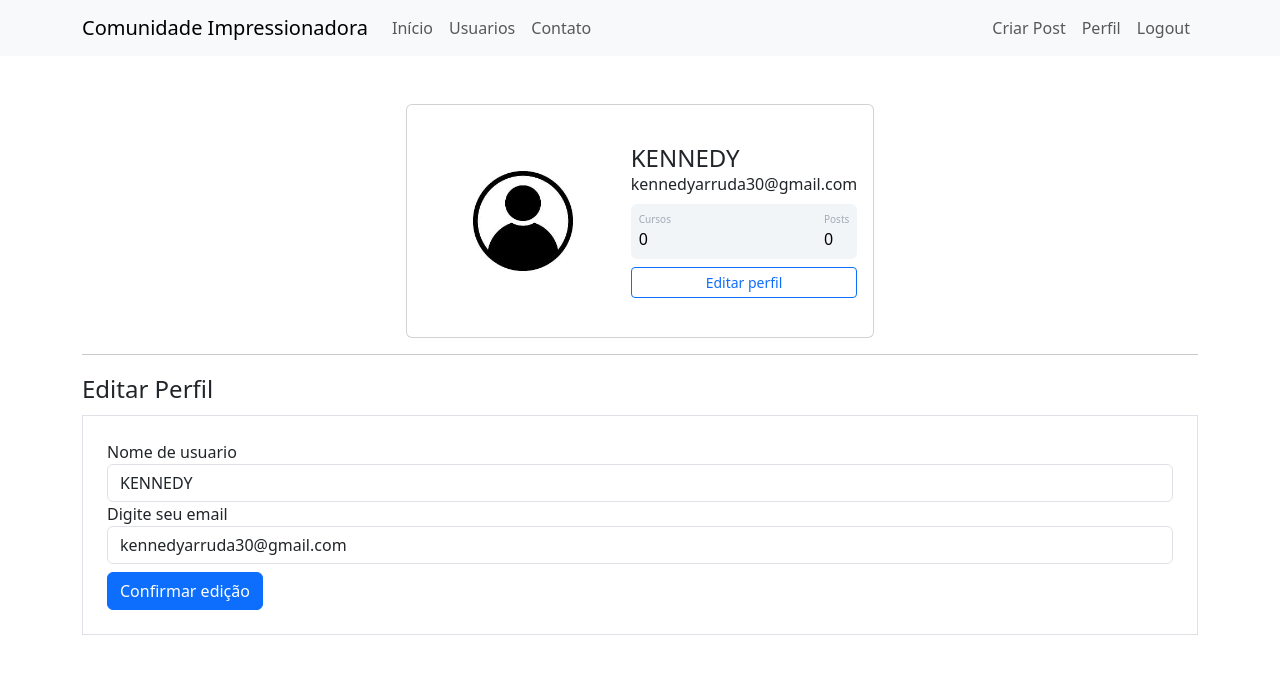
After one commit to Kennedy7Sa/site_com_flask, a Flask app: page /perfil/editar in a window 1280 px wide. The commit adds this page. Shown: the top 674 px of the page. Run offline with Flask 3, Linux system fonts and the light colour scheme; a user stored in the database is signed in.

Commit message:
formulario de edição de perfil

```diff
--- a/comunidadeimpressionadora/forms.py
+++ b/comunidadeimpressionadora/forms.py
@@ -2,6 +2,7 @@ from flask_wtf import FlaskForm #pra criar o formulario
 from wtforms import StringField,PasswordField,SubmitField,BooleanField # criar campos do formulario
 from wtforms.validators import DataRequired,Length,Email,ValidationError,EqualTo #validar campos
 from comunidadeimpressionadora.models import Usuario
+from flask_login import current_user
 
 class FormCriarConta(FlaskForm):
     username= StringField('Nome de usuario',validators=[DataRequired()])
@@ -22,3 +23,15 @@ class FormLogin(FlaskForm):
     senha = PasswordField('Digite sua senha',validators=[DataRequired(),Length(6,20)])
     lembrar_dados = BooleanField('Lembrar dados de acesso')
     botao_submit_logar = SubmitField('Fazer login')
+
+
+class FormEditarPerfil(FlaskForm):
+    username= StringField('Nome de usuario',validators=[DataRequired()])
+    email= StringField('Digite seu email',validators=[DataRequired(),Email()])
+    botao_submit_editarPerfil = SubmitField('Confirmar edição')
+
+    def validate_email(self,email):
+        if current_user.email != email.data:
+            usuario = Usuario.query.filter_by(email= email.data).first()
+            if usuario:
+                raise ValidationError('Esse email já esxiste ! coloque outro email para edição')
--- a/comunidadeimpressionadora/routes.py
+++ b/comunidadeimpressionadora/routes.py
@@ -1,5 +1,5 @@
 from flask import render_template,redirect,url_for,flash,request
-from comunidadeimpressionadora.forms import FormCriarConta,FormLogin
+from comunidadeimpressionadora.forms import FormCriarConta,FormLogin,FormEditarPerfil
 from comunidadeimpressionadora import app , database , bcrypt
 from comunidadeimpressionadora.models import Usuario,Post
 from flask_login import login_user,logout_user , current_user,login_required
@@ -74,9 +74,28 @@ def sair():
 @app.route('/perfil')
 @login_required
 def perfil():
-    return render_template('perfil.html')
+    foto_perfil = url_for('static',filename=f'fotos_perfil/{current_user.foto_perfil}')
+    return render_template('perfil.html',foto_perfil=foto_perfil)
 
 @app.route('/post/criar')
 @login_required
 def criar_post():
     return render_template('criarpost.html')
+
+@app.route('/perfil/editar',methods=['GET','POST'])
+@login_required
+def editarPerfil():
+    form = FormEditarPerfil()
+    if form.validate_on_submit():
+        current_user.email = form.email.data
+        current_user.username = form.username.data
+        database.session.commit()
+        flash('Perfil atualizado com sucesso ','alert-successes')
+        return redirect(url_for('perfil'))
+    elif request.method == 'GET':
+        form.email.data = current_user.email
+        form.username.data = current_user.username
+
+
+    foto_perfil = url_for('static',filename=f'fotos_perfil/{current_user.foto_perfil}')
+    return render_template('editarperfil.html',foto_perfil=foto_perfil,form = form)
--- /dev/null
+++ b/comunidadeimpressionadora/templates/editarperfil.html
@@ -0,0 +1,48 @@
+{% extends 'perfil.html' %}
+
+{% block form_editar_perfil %}
+
+
+<div class="container">
+    <hr>
+    <legend>Editar Perfil</legend>
+    <form method="POST" action="" class="border p-4 mt-5">
+        {{ form.csrf_token}}
+        <fieldset>
+            <div class="form-group">
+                {{ form.username.label(class="form-control-label") }}
+
+                {% if form.username.errors %}
+                {{ form.username(class="form-control is-invalid") }}
+                <div class="invalid-feedback">
+                    {% for erro in form.username.errors %}
+                    {{ erro }}
+                    {% endfor %}
+                </div>
+                {% else %}
+                {{ form.username(class="form-control") }}
+                {% endif %}
+
+            </div>
+            <div class="form-group">
+                {{ form.email.label(class="form-control-label") }}
+
+                {% if form.email.errors %}
+                {{ form.email(class="form-control is-invalid") }}
+                <div class="invalid-feedback">
+                    {% for erro in form.email.errors %}
+                    {{ erro }}
+                    {% endfor %}
+                </div>
+                {% else %}
+                {{ form.email(class="form-control") }}
+                {% endif %}
+
+            </div>
+
+        </fieldset>
+        {{ form.botao_submit_editarPerfil(class="btn btn-primary mt-2") }}
+    </form>
+</div>
+
+{% endblock %}
--- a/comunidadeimpressionadora/templates/perfil.html
+++ b/comunidadeimpressionadora/templates/perfil.html
@@ -7,9 +7,7 @@
     <div class="d-flex align-items-center">
 
       <div class="image pe-2">
-        <img
-          src="https://images.unsplash.com/photo-1522075469751-3a6694fb2f61?ixlib=rb-1.2.1&ixid=eyJhcHBfaWQiOjEyMDd9&auto=format&fit=crop&w=500&q=80"
-          class="rounded" width="200">
+        <img src="{{ foto_perfil }}" class="rounded" width="200">
       </div>
 
       <div class="ml-3 w-100">
@@ -38,7 +36,9 @@
 
         <div class="button mt-2 d-flex flex-row align-items-center">
 
-          <button class="btn btn-sm btn-outline-primary w-100">Editar perfil</button>
+          <a href="{{ url_for('editarPerfil') }}" class="w-100"><button
+              class="btn btn-sm btn-outline-primary w-100">Editar
+              perfil</button></a>
 
 
 
@@ -53,5 +53,6 @@
   </div>
 
 </div>
-
+{% block form_editar_perfil %}
 {% endblock %}
+{% endblock %}
```
Also changed, not shown: comunidadeimpressionadora/static/fotos_perfil/default.jpg (added), instance/comunidade.db.
